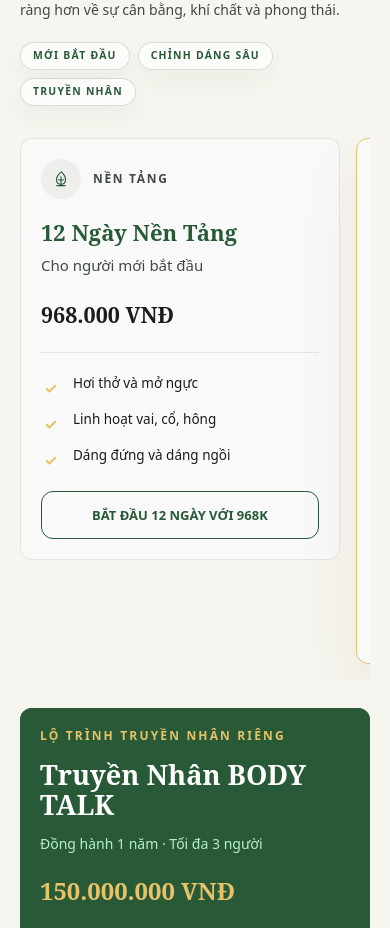
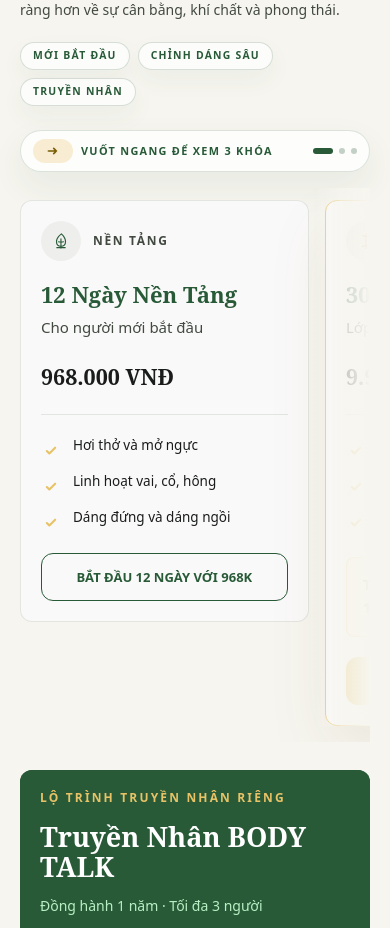
Before and after one commit to yogabodytalk/yogabodytalk, a Next.js app: page / in a window 390 px wide. Shown: the part 4252-5180 px from the top of the page. Built offline with nearby package versions, Linux system fonts and the light colour scheme; no server answers.

Commit message:
fix(landing): improve mobile course carousel cues

```diff
--- a/src/app/globals.css
+++ b/src/app/globals.css
@@ -187,6 +187,10 @@ select {
   will-change: opacity, transform;
 }
 
+.course-swipe-cue-arrow {
+  animation: course-swipe-cue 1.8s ease-in-out infinite;
+}
+
 @keyframes bodytalk-breath {
   0%,
   100% {
@@ -194,6 +198,16 @@ select {
   }
   50% {
     transform: scale(1.018);
+  }
+}
+
+@keyframes course-swipe-cue {
+  0%,
+  100% {
+    transform: translateX(-2px);
+  }
+  50% {
+    transform: translateX(3px);
   }
 }
 
--- a/src/components/landing/courses-section.tsx
+++ b/src/components/landing/courses-section.tsx
@@ -65,13 +65,30 @@ export function CoursesSection() {
           </div>
         </header>
 
-        <div className="mt-12 grid grid-cols-1 gap-5 max-sm:mt-8 max-sm:flex max-sm:snap-x max-sm:gap-4 max-sm:overflow-x-auto max-sm:pb-4 max-sm:scroll-px-5 max-sm:[scrollbar-width:none] max-sm:[&::-webkit-scrollbar]:hidden md:grid-cols-3 md:items-stretch md:gap-3 lg:mt-16 lg:gap-6">
+        <div className="mt-6 hidden items-center justify-between gap-3 rounded-full border border-[#285A38]/16 bg-white/78 px-3 py-2 text-[0.68rem] font-extrabold uppercase tracking-[0.12em] text-[#285A38] shadow-[0_14px_34px_rgba(40,90,56,0.07)] backdrop-blur max-sm:flex" aria-label="Gợi ý vuốt ngang để xem nhiều khóa học" data-motion="fade">
+          <span className="inline-flex min-w-0 items-center gap-2">
+            <span className="flex h-6 w-10 shrink-0 items-center justify-center rounded-full bg-[#e8c266]/28 text-[#775a01]" aria-hidden="true">
+              <svg className="course-swipe-cue-arrow h-4 w-4" fill="none" viewBox="0 0 24 24">
+                <path d="M5 12h12m0 0-4-4m4 4-4 4" stroke="currentColor" strokeLinecap="round" strokeLinejoin="round" strokeWidth="2.4" />
+              </svg>
+            </span>
+            <span className="truncate">Vuốt ngang để xem 3 khóa</span>
+          </span>
+          <span className="flex shrink-0 items-center gap-1.5" aria-hidden="true">
+            <span className="h-1.5 w-5 rounded-full bg-[#285A38]" />
+            <span className="h-1.5 w-1.5 rounded-full bg-[#285A38]/28" />
+            <span className="h-1.5 w-1.5 rounded-full bg-[#285A38]/28" />
+          </span>
+        </div>
+
+        <div className="relative mt-12 max-sm:mt-4 max-sm:after:pointer-events-none max-sm:after:absolute max-sm:after:bottom-4 max-sm:after:right-0 max-sm:after:top-0 max-sm:after:w-14 max-sm:after:bg-gradient-to-l max-sm:after:from-[#F6F5EF] max-sm:after:via-[#F6F5EF]/78 max-sm:after:to-transparent max-sm:after:content-[''] lg:mt-16">
+          <div className="grid grid-cols-1 gap-5 max-sm:flex max-sm:snap-x max-sm:gap-4 max-sm:overflow-x-auto max-sm:pt-3 max-sm:pb-4 max-sm:pr-14 max-sm:scroll-px-0 max-sm:[scrollbar-width:none] max-sm:[&::-webkit-scrollbar]:hidden md:grid-cols-3 md:items-stretch md:gap-3 lg:gap-6" aria-label="Các khóa học chính, có thể vuốt ngang trên mobile">
             {coreCourses.map((course, index) => {
               const isFeatured = index === 1;
 
               return (
                 <article
-                className={`relative flex h-full flex-col rounded-xl bg-[#faf9f9] p-6 text-[#1a1c1c] transition-all duration-300 max-sm:w-[82vw] max-sm:shrink-0 max-sm:snap-center max-sm:p-5 md:min-h-[540px] md:p-4 lg:min-h-[615px] lg:p-8 ${
+                  className={`relative flex h-full flex-col rounded-xl bg-[#faf9f9] p-6 text-[#1a1c1c] transition-all duration-300 max-sm:w-[74vw] max-sm:shrink-0 max-sm:snap-start max-sm:p-5 md:min-h-[540px] md:p-4 lg:min-h-[615px] lg:p-8 ${
                     isFeatured
                       ? "featured-course border border-[#e8c266] shadow-[0_24px_64px_rgba(119,90,1,0.08)] lg:-translate-y-2"
                       : "border border-[rgba(193,201,191,0.42)] hover:shadow-[0_24px_54px_rgba(40,90,56,0.07)]"
@@ -148,6 +165,7 @@ export function CoursesSection() {
               );
             })}
           </div>
+        </div>
 
         <article className="relative mt-12 overflow-hidden rounded-xl bg-[#285A38] p-7 text-white max-sm:mt-7 max-sm:p-5 md:mt-14 md:p-10 lg:p-16" data-motion="scale">
           <div className="absolute inset-0 bg-[#285A38]" aria-hidden="true" />
```
Also changed, not shown: 1 other file (tests, documents, lock files or other folders). Lines whose indentation alone changed are shown as unchanged.
